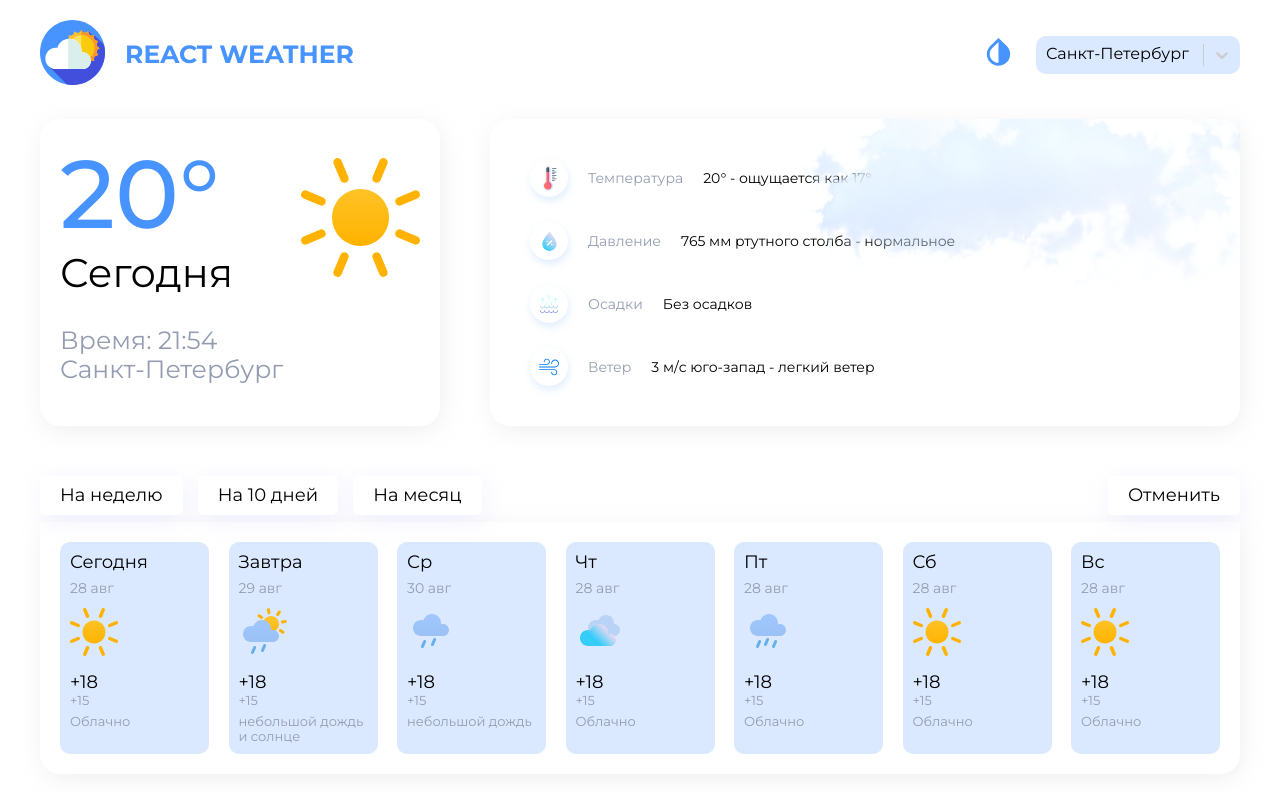
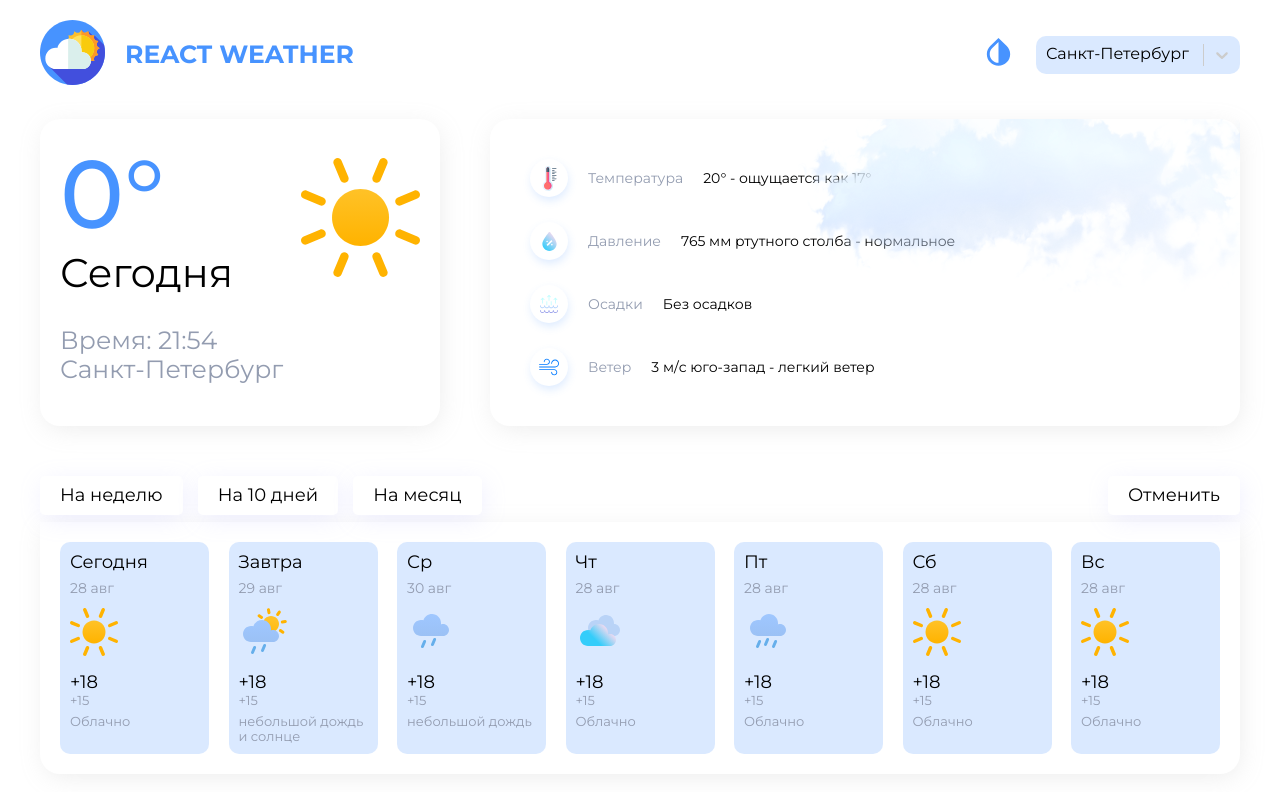
Before and after one commit to slonikandrew/weather, a React (Create React App) app: page / in a window 1280 px wide. Shown: the top 792 px of the page. Built offline with nearby package versions, Linux system fonts and the light colour scheme; no server answers.

Commit message:
Added API

```diff
--- a/src/axios/index.ts
+++ b/src/axios/index.ts
@@ -1,5 +1,12 @@
-import axios from "axios";
+import axios from 'axios';
 
 const api = axios.create({
-    baseURL: process.env.REACT_APP_API_URL
-})
+  baseURL: process.env.REACT_APP_API_URL,
+});
+
+api.interceptors.request.use(config => {
+  config.url = config.url + '&units=metric' + '&appid=' + process.env.REACT_APP_API_KEY;
+  return config;
+});
+
+export default api;
--- a/src/pages/Home/Home.tsx
+++ b/src/pages/Home/Home.tsx
@@ -1,19 +1,29 @@
-import React from 'react';
+import React, { useEffect } from 'react';
+import { useCustomDispatch, useCustomSelector } from '../../hooks/store';
+import { selectCurrentWeatherData } from '../../store/selectors';
+import { fetchCurrentWeather } from '../../store/thunks/fetchCurrentWeather';
 import { Days } from './components/Days/Days';
 import { ThisDay } from './components/ThisDay/ThisDay';
 import { ThisDayInfo } from './components/ThisDayInfo/ThisDayInfo';
-import s from "./Home.module.scss";
 
-interface HomeProps {
+import s from './Home.module.scss';
 
-}
+interface Props {}
 
-export const Home = (props: HomeProps) => {
-    return(<div className={s.home}>
-        <div className={s.wrapper}>
-            <ThisDay />
-            <ThisDayInfo />
-        </div>
-        <Days />
-    </div>);
-}
+export const Home = (props: Props) => {
+  const dispatch = useCustomDispatch();
+  const { weather } = useCustomSelector(selectCurrentWeatherData);
+
+  useEffect(() => {
+    dispatch(fetchCurrentWeather('paris'));
+  }, []);
+  return (
+    <div className={s.home}>
+      <div className={s.wrapper}>
+        <ThisDay weather={weather} />
+        <ThisDayInfo />
+      </div>
+      <Days />
+    </div>
+  );
+};
--- a/src/pages/Home/components/Days/Days.tsx
+++ b/src/pages/Home/components/Days/Days.tsx
@@ -81,7 +81,7 @@ export const Days = (props: DaysProps) => {
         <Tabs />
         <div className={s.days}>
             {
-                days.map((day: Day) => <Card day={day}/>)
+                days.map((day: Day, i: number) => <Card day={day} key={i}/>)
             }
         </div>
       </>
--- a/src/pages/Home/components/ThisDay/ThisDay.tsx
+++ b/src/pages/Home/components/ThisDay/ThisDay.tsx
@@ -1,17 +1,17 @@
-import React from 'react';
 import { GlobalSVGSelector } from '../../../../assets/icons/global/GlobalSVGSelector';
+import { Weather } from '../../../../store/types/types';
 import s from "./ThisDay.module.scss";
 
-interface ThisDayProps {
-
+type Props = {
+    weather: Weather;
 }
 
-export const ThisDay = (props: ThisDayProps) => {
+  export const ThisDay = ({ weather }: Props) => {
 
     return(<div className={s.this__day}>
         <div className={s.top__block}>
             <div className={s.top__block_wrapper}>
-                <div className={s.this__temp}>20&#176;</div>
+                <div className={s.this__temp}>{Math.floor(weather.main.temp)}&#176;</div>
                 <div className={s.this__day_name}>Сегодня</div>
             </div>
             <GlobalSVGSelector id="sun" />
--- a/src/services/WeatherService.ts
+++ b/src/services/WeatherService.ts
@@ -1,8 +1,9 @@
 import axios, { AxiosResponse } from "axios";
+import api from "../axios";
 import { Weather } from "../store/types/types";
 
 export class WeatherService {
     static getCurrentWeather(city: string): Promise<AxiosResponse<Weather>> {
-        return axios.get("/");
+        return api.get<Weather>(`/weather?q=${city}`);
     }
 }
--- /dev/null
+++ b/src/store/selectors.ts
@@ -0,0 +1,3 @@
+import { RootState } from "./store";
+
+export const selectCurrentWeatherData = (state: RootState) => state.currentWeatherSliceReducer
--- a/src/store/slices/currentWeatherSlice.ts
+++ b/src/store/slices/currentWeatherSlice.ts
@@ -1,50 +1,60 @@
-import { createSlice, PayloadAction } from "@reduxjs/toolkit";
-import { AxiosResponse } from "axios";
-import { Weather } from "../types/types";
+import { createSlice, PayloadAction } from '@reduxjs/toolkit';
+import { AxiosResponse } from 'axios';
+import { Weather } from '../types/types';
+
+type CurrentWeather = {
+  weather: Weather;
+  isLoading: boolean;
+  response: Response;
+};
 
 type Response = {
-    status: number,
-    message: string
-}
+  status: number;
+  message: string;
+};
 
-type CurrentWeather = {
-    weather: Weather,
-    isLoading: boolean,
-    response: Response
-}
-
-const initialState = {
-    weather: {},
+const initialState: CurrentWeather = {
+  weather: {
+    main: {
+      temp: 0,
+    },
+  },
   isLoading: false,
   response: {
     status: 0,
-        message: ""
-    }
-}
+    message: '',
+  },
+};
 
 export const currentWeatherSlice = createSlice({
-    name: "current_weather",
+  name: 'current_weather',
   initialState,
   reducers: {
     fetchCurrentWeather(state) {
-            state.isLoading = true
+      state.isLoading = true;
     },
-        fetchCurrentWeatherSuccess(state, action: PayloadAction<AxiosResponse<Weather>>) {
+    fetchCurrentWeatherSuccess(
+      state,
+      action: PayloadAction<AxiosResponse<Weather>>
+    ) {
+      state.isLoading = false;
       state.weather = action.payload.data;
+      state.response = {
+        status: action.payload.status,
+        message: action.payload.statusText,
+      };
+    },
+    fetchCurrentWeatherError(
+      state,
+      action: PayloadAction<AxiosResponse<Weather>>
+    ) {
       state.isLoading = false;
       state.response = {
         status: action.payload.status,
-                message: action.payload.statusText
-            }
+        message: action.payload.statusText,
+      };
     },
-        fetchCurrentWeatherError(state, action: PayloadAction<AxiosResponse<Weather>>) {
-            state.isLoading = false;
-            state.response = {
-                status: action.payload.status,
-                message: action.payload.statusText
-            }
-        }
-    }
+  },
 });
 
 export default currentWeatherSlice.reducer;
--- a/src/store/store.ts
+++ b/src/store/store.ts
@@ -1,12 +1,15 @@
-import { configureStore, combineReducers } from "@reduxjs/toolkit";
-import currentWeatherSliceReducer from "./slices/currentWeatherSlice";
+import { combineReducers, configureStore } from '@reduxjs/toolkit';
+import currentWeatherSliceReducer from './slices/currentWeatherSlice';
 
 const rootReducer = combineReducers({
-    currentWeatherSliceReducer
+  currentWeatherSliceReducer,
 });
 
 export const store = configureStore({
-    reducer: rootReducer
+  reducer: rootReducer,
+  middleware: getDefaultMiddleware => getDefaultMiddleware({
+      serializableCheck: false,
+    }),
 });
 
 export type RootState = ReturnType<typeof rootReducer>;
--- a/src/store/types/types.ts
+++ b/src/store/types/types.ts
@@ -1,3 +1,5 @@
 export type Weather = {
-
-}
+  main: {
+    temp: number;
+  };
+};
```
Lines whose indentation alone changed are shown as unchanged.
